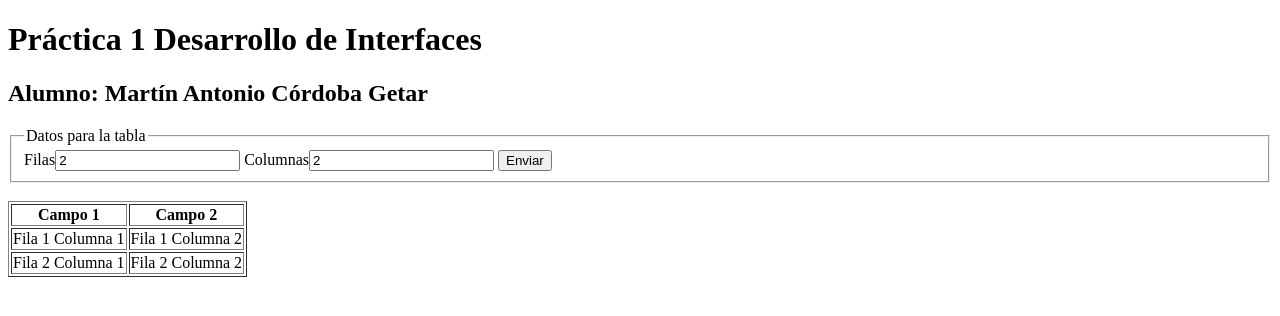
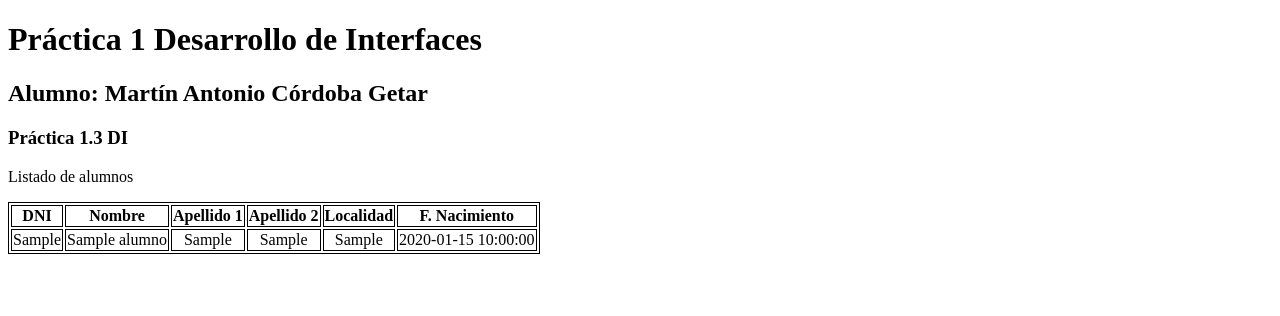
Before and after one commit to martinni87/Practicas_PHP, a PHP site: page / in a window 1280 px wide. Shown: the top 316 px of the page. Run offline with PHP 8.4, Linux system fonts and the light colour scheme; tables that the repository leaves empty or names only in its code hold one stand-in row (values such as "Sample post").

Commit message:
index.php modified for practica1.3. Working ok

```diff
--- a/index.php
+++ b/index.php
@@ -1,30 +1,20 @@
-<!-- Añadimos a la cabeza del documento este fragmento de código php que procesará los datos del formulario -->
 <?php
-    /*echo "<pre>";
-    print_r($_POST);
-    echo "</pre>";*/
+    //Atributos para PDO
+    $hostdbname = 'mysql:host=localhost;dbname=universidad';
+    $username = 'root';
+    $password = '';
 
-    $rows = 2; //En la primera carga forzamos tabla 2x2
-    $columns = 2; //En la primera carga forzamos tabla 2x2
+    //Hacemos un try-catch para capturar errores en caso de que la conexión falle de alguna manera.
+    try{
+        //Creando conexión a Base de datos
+        $con = new PDO($hostdbname,$username,$password,array(PDO::MYSQL_ATTR_INIT_COMMAND => "SET NAMES utf8"));
+        $con -> setAttribute(PDO::ATTR_ERRMODE, PDO::ERRMODE_EXCEPTION);
 
-    if (isset($_POST["rows"])){ //Comprobamos que existe
-        if ($_POST["rows"] < 1){ //Caso valor menor a 1, asignamos valor = 2
-            $rows = 2;
-        }
-        else{
-            $rows = $_POST["rows"]; //Caso valor >= 1, asignamos valor desde array $_POST
-        }
-    }
-    if (isset($_POST["columns"])){//Comprobamos que existe
-        if ($_POST["columns"] < 1){ //Caso valor menor a 1, asignamos valor = 2
-            $columns = 2;
-        }
-        else{
-            $columns = $_POST["columns"]; //Caso valor >= 1, asignamos valor desde array $_POST
-        }
-    }
+        //Definimos el stmt con prepare. El orden de los valores que devolverá el SELECT lo definimos aquí.
+        $stmt = $con -> prepare('SELECT dni,nombre,apellido_1,apellido_2,localidad,fecha_nacimiento FROM alumno');
+        $stmt->execute();
+    //No cierro la llave del try aquí, va más abajo con el catch para darle continuidad y que no de error de catch sin try.
 ?>
-
 <!-- Cabecera del documento HTML -->
 <!DOCTYPE html>
 <html lang="es">
@@ -36,47 +26,54 @@
     <meta name="viewport" content="width=device-width, initial-scale=1.0">
     <meta http-equiv="X-UA-Compatible" content="IE=edge">
     <title>Práctica 1 Desarrollo de Interfaces</title>
+    <!-- Estilos para la tabla, esto es mejor crearlo en archivos CSS aparte y lo hago solo por este paquete de prácticas -->
+    <style>
+        table, tr, th, td
+        {
+            border: 1px solid black;
+            text-align: center;
+        }
+    </style>
 </head>
+<!-- Cuerpo HTML -->
 <body>
+    <!-- Títulos -->
     <h1>Práctica 1 Desarrollo de Interfaces</h1>
     <h2>Alumno: Martín Antonio Córdoba Getar</h2>
-    <!-- Para que un usuario introduzca la cantidad de columnas y filas manualmente, debemos crear un formulario -->
-    <form method = "post" action = "index.php"> <!-- method get o post, ver www.w3schools.com/tags/att_form_method.asp. Action es el documento a donde mandamos la info para procesarla, en este caso este mismo documento php-->
-                                                <!-- añadimos a la cabecera al principio de este documento lo que va a procesar el formulario -->
-        <fieldset>
-            <legend>Datos para la tabla</legend>
-            <label for="rows">Filas</label><input type="number" name="rows" id="rows" value="<?php echo $rows ?>">
-            <label for="columns">Columnas</label><input type="number" name="columns" id="columns" value="<?php echo $columns ?>">
-            <input type="submit" value="Enviar" name="enviar" id="enviar">
-        </fieldset>
-    </form>
-    <br> <!-- No es buena práctica usar saltos de línea en html, mejor hacerlo mediante CSS. Se deja así porque esta práctica se enfoca solo en php -->
-    <!-- Creamos una matriz (tabla) indicando el número de columnas y filas -->
-
-    <table border="1"> <!-- Tampoco es buena práctica poner border aquí, es mejor en CSS -->
-        <!-- Cabecera de la tabla, una única fila (1 tr). tantas th como columnas haya -->
+    <h3>Práctica 1.3 DI</h3>
+    <p>Listado de alumnos</p>
+    <!-- Estructura de la tabla (solo cabecera) -->
+    <table>
         <thead>
             <tr>
-                <?php
-                    for ($i=0;$i<$columns;$i++){
-                        echo '<th>Campo '.($i+1).'</th>';
-                    }
-                ?>
+                <th>DNI</th>
+                <th>Nombre</th>
+                <th>Apellido 1</th>
+                <th>Apellido 2</th>
+                <th>Localidad</th>
+                <th>F. Nacimiento</th>
             </tr>
         </thead>
 
-        <!-- Cuerpo de la tabla, tantas tr como filas haya, tantas td como columnas haya -->
-        <tbody>
-            <?php
-                for ($i = 0; $i<$rows;$i++){
-                    echo '<tr>';
-                    for ($j = 0; $j < $columns; $j++){
-                        echo '<td>Fila '.($i+1).' Columna '.($j+1).'</td>';
-                    }
-                    echo '</tr>';
+    <?php
+            // Abrimos cuerpo de la tabla
+            echo '<tbody>';
+            while($datos = $stmt -> fetch(PDO::FETCH_ASSOC)){
+                echo '<tr>'; // Abrimos fila
+                foreach ($datos as $key => $value) {
+                    echo '<td>' . $value . '</td>'; // En cada iteración pintamos un valor del array, el orden lo da el SELECT del $stmt
                 }
-            ?>
-        </tbody>
+                echo '</tr>'; //Cerramos fila
+            }
+            // Cerramos cuerpo de la tabla
+            echo '</tbody>';
+
+        //Si try falla, se lanza excepción PDO
+        }catch(PDOException $e){
+            echo 'Error en la conexión a la BD: ' . $e -> getMessage();
+        }
+    ?>
     </table>
+
 </body>
 </html>
```
